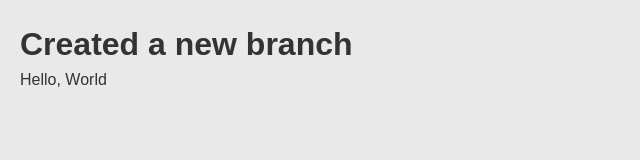
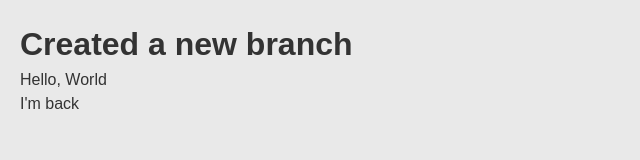
Before and after one commit to timbolshakov/test, a plain HTML site: page index.html in a window 1280 px wide. Shown: the full height of the page, 0-640 px from the left. Drawn offline with Linux system fonts and the light colour scheme.

Commit message:
aftermoscow

```diff
--- a/index.html
+++ b/index.html
@@ -9,5 +9,6 @@
 <body>
     <h1>Created a new branch</h1>
     <p>Hello, World</p>
+    <p>I'm back</p>
 </body>
 </html>
```
